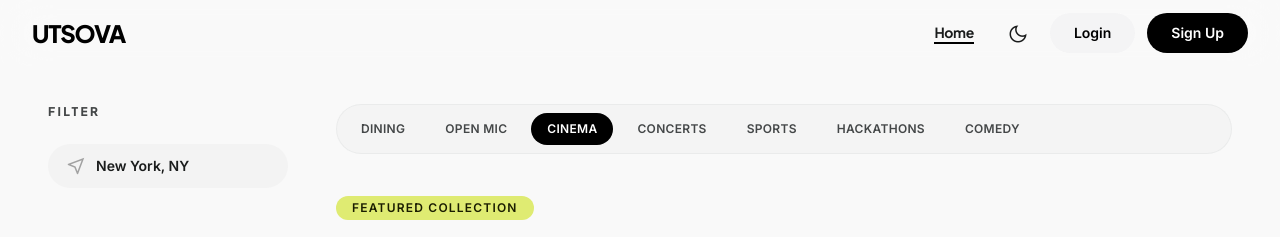
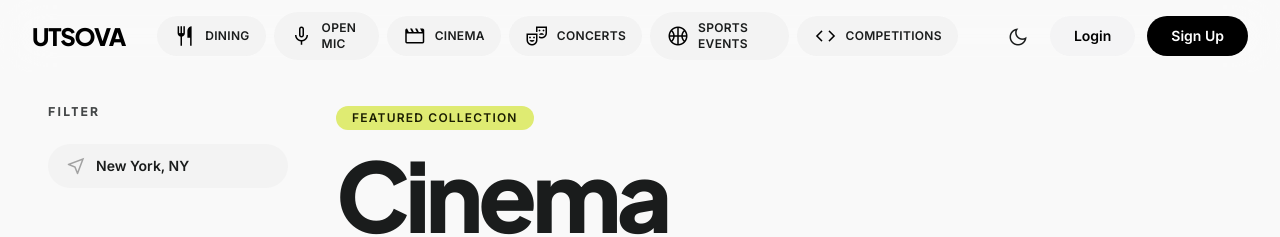
Before and after one commit to Nickhasntlost/Recursion-7.0_Protocol-7, a React (Vite) app: page /category/cinema in a window 1280 px wide. Shown: the top 237 px of the page. Built offline with nearby package versions, Linux system fonts and the light colour scheme.

Commit message:
frontend:navbar changes

```diff
--- a/package.json
+++ b/package.json
@@ -11,6 +11,7 @@
   },
   "dependencies": {
     "@tailwindcss/vite": "^4.2.2",
+    "axios": "^1.13.6",
     "framer-motion": "^12.38.0",
     "react": "^19.2.4",
     "react-dom": "^19.2.4",
--- a/src/components/Navbar.jsx
+++ b/src/components/Navbar.jsx
@@ -16,6 +16,7 @@ const heroEventTabs = [
 export default function Navbar() {
   const location = useLocation()
   const isHome = location.pathname === '/'
+  const isCategory = location.pathname.startsWith('/category/')
   const [showHeroTabs, setShowHeroTabs] = useState(false)
   const { theme, toggleTheme } = useTheme()
   const [user, setUser] = useState(null)
@@ -27,8 +28,13 @@ export default function Navbar() {
   }, [location])
 
   useEffect(() => {
-    if (!isHome) {
+    if (!isHome && !isCategory) {
       setShowHeroTabs(false)
+      return
+    }
+
+    if (isCategory) {
+      setShowHeroTabs(true)
       return
     }
 
@@ -40,7 +46,7 @@ export default function Navbar() {
     return () => {
       window.removeEventListener('hero-subnav-toggle', handleHeroNavToggle)
     }
-  }, [isHome])
+  }, [isHome, isCategory])
 
   return (
     <motion.nav
@@ -70,7 +76,7 @@ export default function Navbar() {
             </div>
           )}
 
-          {isHome && showHeroTabs && (
+          {(isHome || isCategory) && showHeroTabs && (
             <motion.div
               initial={{ opacity: 0, y: -10 }}
               animate={{ opacity: 1, y: 0 }}
@@ -94,12 +100,14 @@ export default function Navbar() {
             </motion.div>
           )}
 
-          {(!isHome || !showHeroTabs) && (
+          {!(isHome && showHeroTabs) && (
             <div className="flex items-center gap-6 ml-auto">
               <div className="hidden lg:flex items-center gap-6 font-[family-name:var(--font-family-headline)] font-bold tracking-tight text-sm">
-                <Link to="/" className={`₹{isHome ? 'text-black border-b-2 border-black pb-1' : 'text-zinc-500 hover:text-black transition-colors'}`}>
-                  Home
-                </Link>
+                {!isCategory && (
+                  <Link to="/" className={`${isHome ? 'text-black border-b-2 border-black pb-1' : 'text-zinc-500 hover:text-black transition-colors'}`}>
+                    Home
+                  </Link>
+                )}
                 {user && (
                   <Link to="/my-bookings" className="text-zinc-500 hover:text-black transition-colors">
                     My Bookings
--- a/src/pages/CategoryListingPage.jsx
+++ b/src/pages/CategoryListingPage.jsx
@@ -434,25 +434,6 @@ export default function CategoryListingPage() {
           transition={{ duration: 0.4 }}
           className="flex-1 min-w-0"
         >
-          <nav className="mb-10 sticky top-16 z-20">
-            <div className="no-scrollbar overflow-x-auto rounded-full bg-surface-container-low/80 backdrop-blur px-2 py-2 border border-outline-variant/20">
-              <div className="flex items-center gap-2 min-w-max">
-                {categoryNavItems.map((item) => {
-                  const isActive = item.slug === activeSlug
-                  return (
-                    <Link
-                      key={item.slug}
-                      to={`/category/${item.slug}`}
-                      className={`px-4 py-2 rounded-full text-xs font-black uppercase tracking-wide transition-colors ${isActive ? 'bg-primary text-on-primary' : 'text-on-surface-variant hover:bg-surface-container-high hover:text-on-surface'}`}
-                    >
-                      {item.label}
-                    </Link>
-                  )
-                })}
-              </div>
-            </div>
-          </nav>
-
           <motion.section initial={{ opacity: 0, y: 20 }} animate={{ opacity: 1, y: 0 }} className="mb-16">
             <div className="inline-block px-4 py-1 bg-secondary-container text-on-secondary-fixed rounded-full text-xs font-bold tracking-widest uppercase mb-4">{config.label}</div>
             <h1 className="text-6xl md:text-8xl font-headline font-black tracking-tighter mb-6">{config.title}</h1>
```
Also changed, not shown: 1 other file (tests, documents, lock files or other folders).
